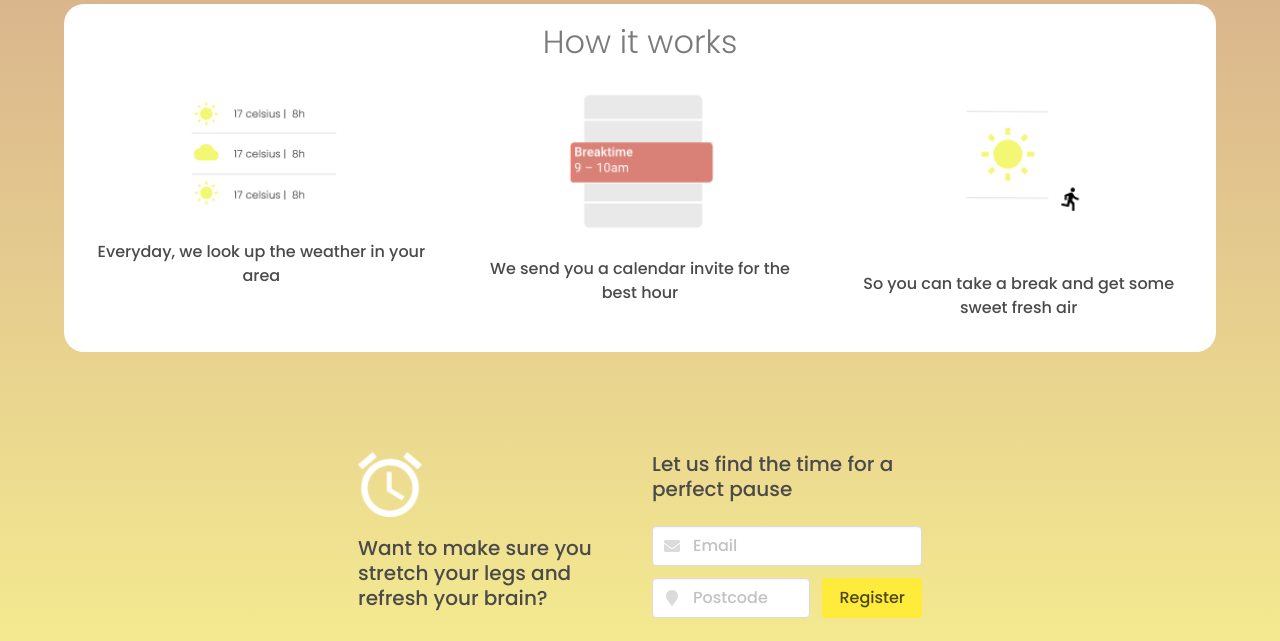
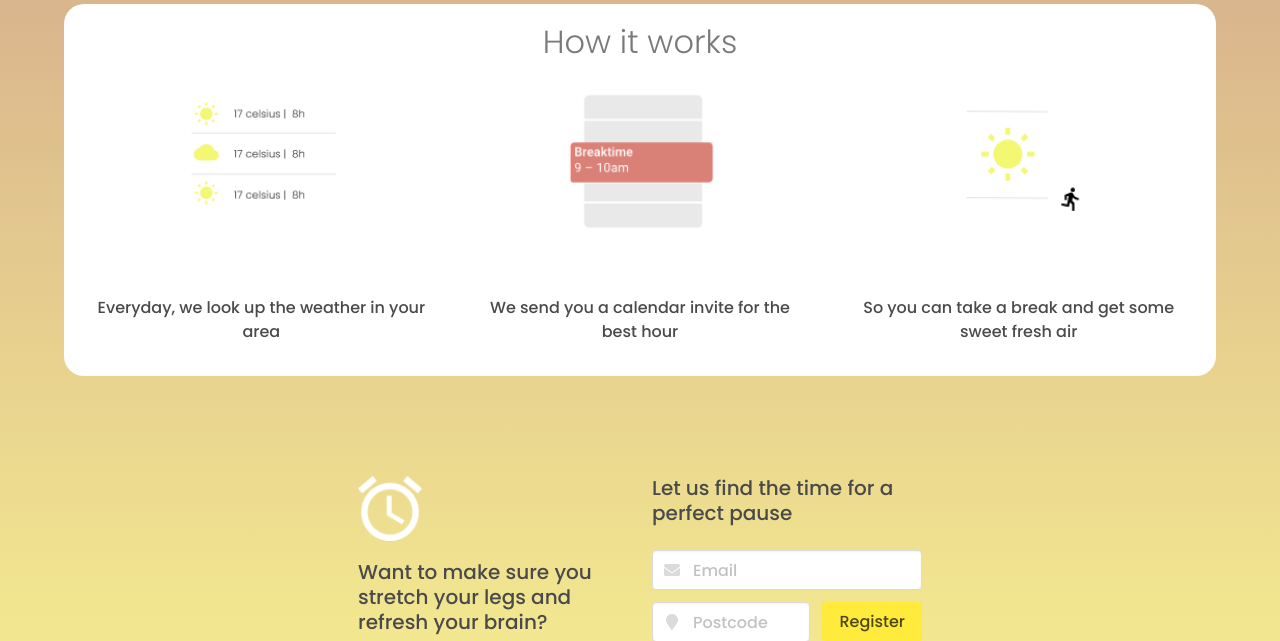
Before and after one commit to archydeberker/wildly-backend, a Flask app: page / in a window 1280 px wide. Shown: the part 584-1225 px from the top of the page. Run offline with Flask 2, Linux system fonts and the light colour scheme; parts of the project's set-up code (start-up, migrations or seed data) failed here and were passed over; some libraries are stand-ins or nearby versions.

Commit message:
Vertical alignment of images

```diff
--- a/templates/register.html
+++ b/templates/register.html
@@ -50,21 +50,21 @@
     <h1 class="has-text-centered title has-text-grey has-text-weight-light"> How it works</h1>
     <div class="columns">
         <div class="column has-text-centered">
-            <figure class="image">
+            <figure class="image" style="height:200px">
                 <img src="/static/assets/images/breaktime-col1.png"
                      style="width:180px; display: inline-block">
             </figure>
             <div class="column">Everyday, we look up the weather in your area</div>
         </div>
         <div class="column has-text-centered">
-            <figure class="image">
+            <figure class="image" style="height:200px">
                 <img src="/static/assets/images/breaktime-col2.png"
                      style="width:180px; display: inline-block">
             </figure>
             <div class="column">We send you a calendar invite for the best hour</div>
         </div>
         <div class="column has-text-centered">
-            <figure class="image">
+            <figure class="image" style="height:200px">
                 <img src="/static/assets/images/breaktime-col3.png"
                      style="width:180px; display: inline-block">
             </figure>
```
